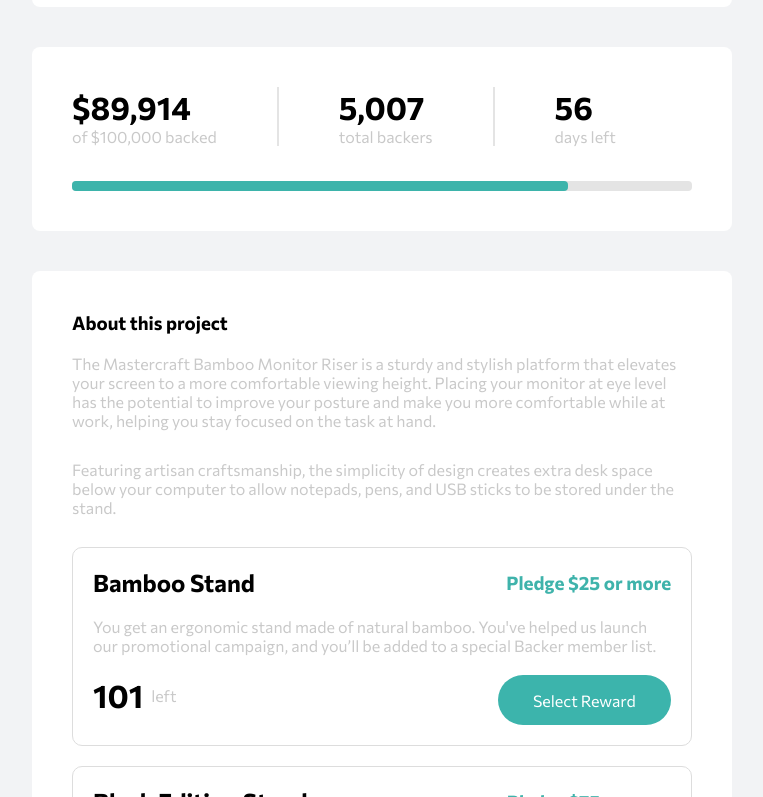
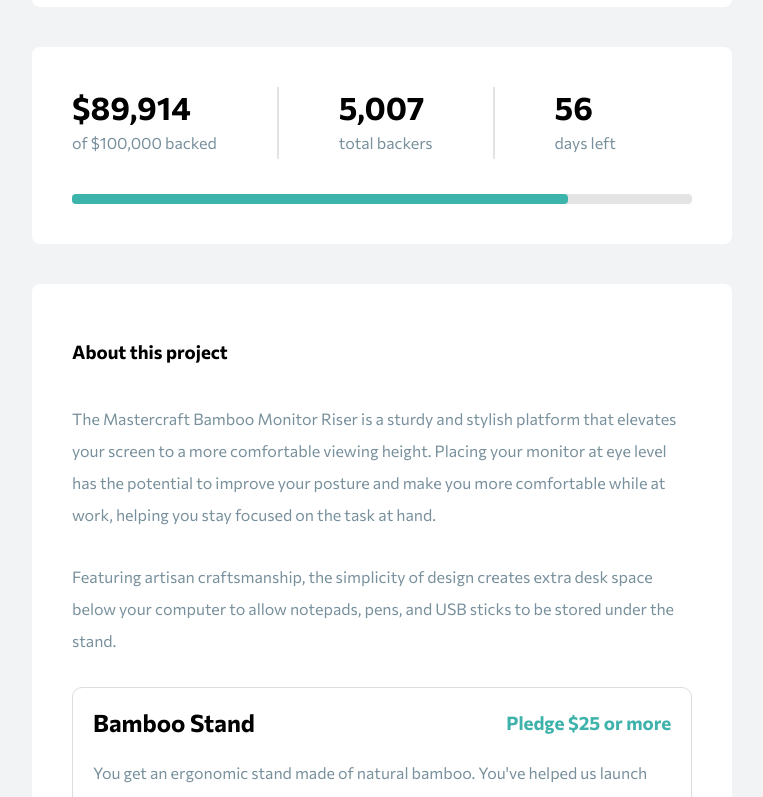
Before and after one commit to ardotheedu/crowdfunding-product-page, a Next.js app: page / in a window 1280 px wide. Shown: the part 503-1300 px from the top of the page, without its empty margins (258-1021 px from the left). Built offline with nearby package versions, Linux system fonts and the light colour scheme.

Commit message:
refactor: Style - paragraph color and line height, h1 margin

```diff
--- a/src/styles/globalstyle.tsx
+++ b/src/styles/globalstyle.tsx
@@ -20,7 +20,7 @@ body {
     --moderate-cyan: hsl(176, 50%, 47%);
     --dark-cyan: hsl(176, 72%, 28%);
     --background: #f2f3f5;
-    --text: #666666;
+    --text: #455A64;
     --white: #fff;
   }
 
@@ -55,7 +55,8 @@ body {
     text-decoration: none;
   }
   p {
-    color: #c9c9c9;
+    color: #78909C;
+    line-height: 2rem;
   }
   .ReactModal__Body--open {
     position: relative;
--- a/src/styles/pages/index.ts
+++ b/src/styles/pages/index.ts
@@ -49,7 +49,7 @@ export const Content = styled.main`
     transform: translateY(-12vh);
   }
   @media (min-width: 1400px) {
-    transform: translateY(-17vh);
+    transform: translateY(-18vh);
   }
 
   @media (min-height: 1366px) {
@@ -263,7 +263,7 @@ export const About = styled.div`
     border-radius: 8px;
 
     > h3 {
-      margin-bottom: 10px;
+      margin-bottom: 20px;
     }
   }
 
@@ -274,7 +274,7 @@ export const About = styled.div`
     border-radius: 8px;
 
     > h3 {
-      margin-bottom: 20px;
+      margin: 16px 0 40px 0;
     }
   }
 `;
```
